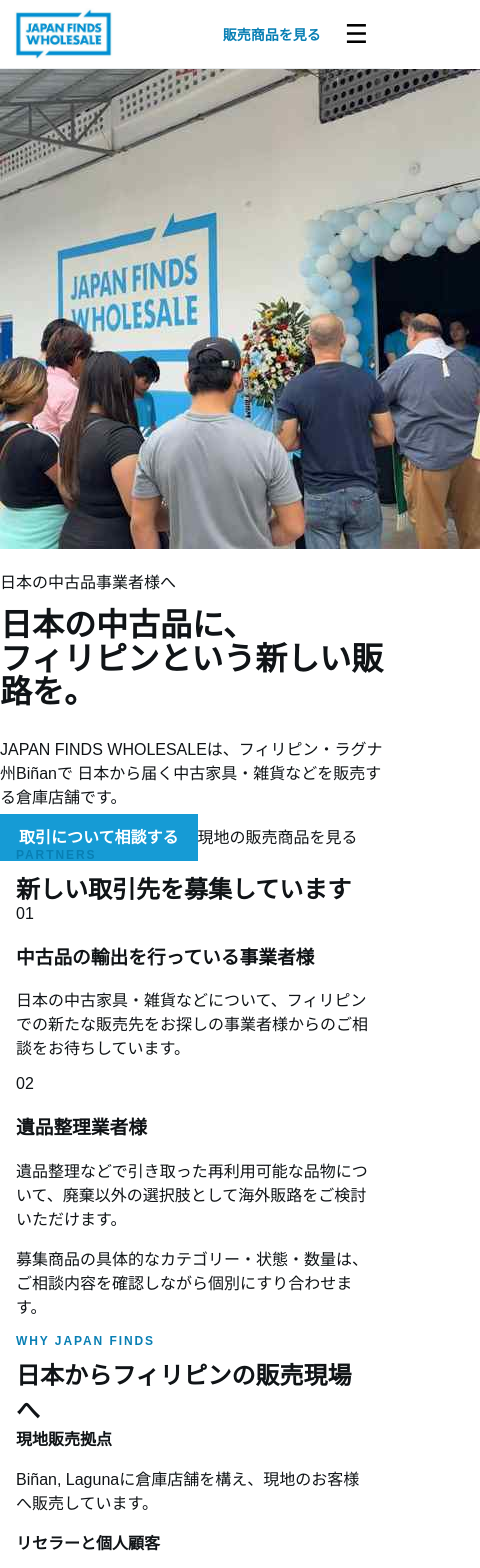
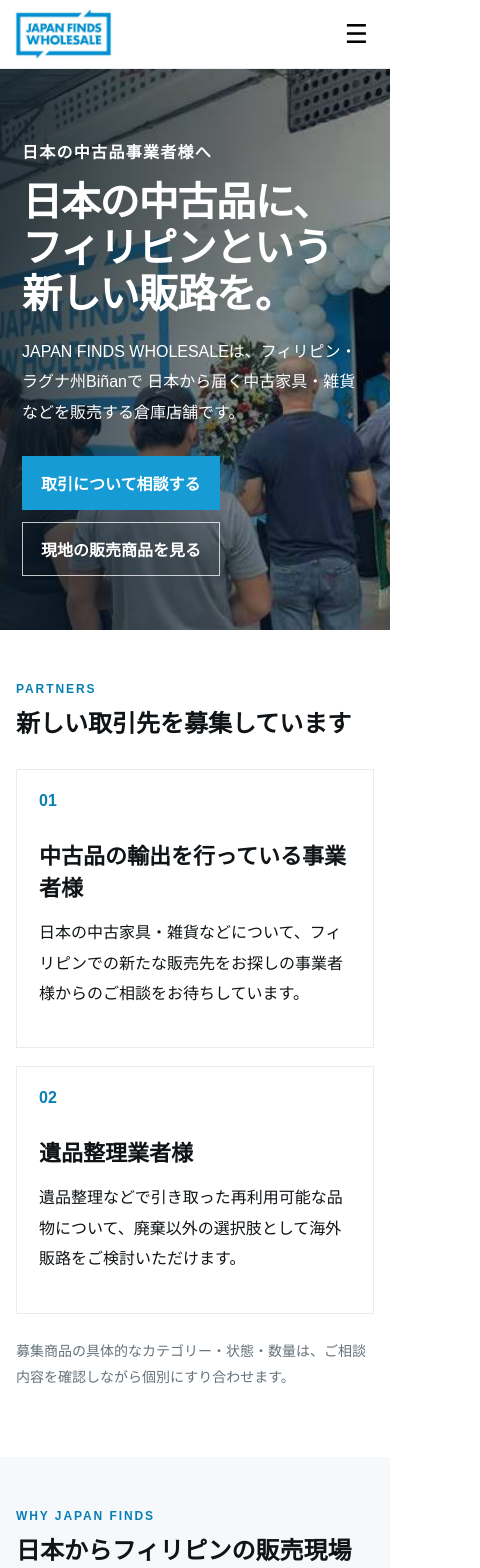
Before and after one commit to KEITAROHTAO/JAPANFINDSWHOLESALE, a Next.js app: page / in a window 390 px wide. Shown: the top 1568 px of the page, 480 px wide, since content can reach past the window. Built offline with nearby package versions, Linux system fonts and the light colour scheme; no server answers.

Commit message:
Add supplier site responsive styles

```diff
--- a/app/globals.css
+++ b/app/globals.css
@@ -126,3 +126,59 @@ h2 { font-size: clamp(24px, 3vw, 32px); margin: 0; }
   .seoIntro { padding-top: 38px; }
   .seoIntro p, .seoContent p, .prosePage p { font-size: 16px; }
 }
+
+
+/* Japanese supplier site */
+.jpSite { font-family: "Yu Gothic", "Hiragino Kaku Gothic ProN", "Noto Sans JP", Arial, sans-serif; }
+.jpHero { position: relative; min-height: 620px; display: flex; align-items: flex-end; overflow: hidden; }
+.jpHeroImage { position: absolute; inset: 0; width: 100%; height: 100%; object-fit: cover; object-position: center 48%; }
+.jpHeroShade { position: absolute; inset: 0; background: linear-gradient(90deg, rgba(7,23,34,.78), rgba(7,23,34,.30)); }
+.jpHeroContent { position: relative; z-index: 1; width: min(1180px, calc(100% - 44px)); margin: 0 auto; padding: 96px 0 72px; color: white; }
+.jpKicker { margin: 0 0 16px; font-weight: 800; letter-spacing: .08em; }
+.jpHeroContent h1 { max-width: 800px; margin: 0 0 20px; font-size: clamp(40px, 6vw, 72px); line-height: 1.15; letter-spacing: -.03em; }
+.jpHeroContent > p:not(.jpKicker) { max-width: 680px; font-size: 18px; line-height: 1.9; }
+.jpHeroActions { display: flex; flex-wrap: wrap; gap: 12px; margin-top: 28px; }
+.jpGhostButton { display: inline-flex; align-items: center; justify-content: center; border: 1px solid rgba(255,255,255,.75); padding: 14px 18px; font-weight: 800; color: white; }
+.jpGhostButton.dark { color: var(--black); border-color: var(--black); }
+.jpSection { padding-top: 72px; padding-bottom: 72px; }
+.jpSection > h2, .jpProse > h2 { margin-bottom: 24px; }
+.jpTwoCol, .jpThreeCol { display: grid; gap: 18px; margin-top: 30px; }
+.jpTwoCol { grid-template-columns: repeat(2, minmax(0, 1fr)); }
+.jpThreeCol { grid-template-columns: repeat(3, minmax(0, 1fr)); }
+.jpCard { border: 1px solid var(--line); padding: 30px; background: white; }
+.jpCardNo { display: inline-block; color: var(--blue-dark); font-weight: 900; margin-bottom: 28px; }
+.jpCard h3 { font-size: 22px; margin: 0 0 12px; }
+.jpCard p, .jpThreeCol p, .jpLead, .jpProse p, .jpNote { line-height: 1.9; }
+.jpBand { background: var(--soft); }
+.jpThreeCol > div { background: white; border-top: 4px solid var(--blue); padding: 26px; }
+.jpThreeCol strong { font-size: 20px; }
+.jpNote { margin-top: 24px; color: var(--muted); font-size: 14px; }
+.jpSteps { list-style: none; padding: 0; margin: 30px 0 0; display: grid; gap: 12px; }
+.jpSteps li { display: grid; grid-template-columns: 48px 1fr; gap: 18px; align-items: start; padding: 20px 0; border-bottom: 1px solid var(--line); }
+.jpSteps li > span { width: 40px; height: 40px; border-radius: 50%; display: grid; place-items: center; background: var(--blue); color: white; font-weight: 900; }
+.jpSteps strong { font-size: 18px; }
+.jpSteps p { margin: 6px 0 0; line-height: 1.8; }
+.jpSteps.compact { margin-bottom: 50px; }
+.jpCta { border-top: 1px solid var(--line); }
+.jpCta.inline { margin-top: 64px; padding: 36px; background: var(--soft); border-top: 0; }
+.jpProse { max-width: 900px; }
+.jpLead { font-size: 18px; }
+.jpFaq details { border-top: 1px solid var(--line); padding: 18px 0; }
+.jpFaq details:last-child { border-bottom: 1px solid var(--line); }
+.jpFaq summary { cursor: pointer; font-weight: 800; }
+.jpContactNotice { margin: 28px 0; padding: 22px; background: #fff8df; border: 1px solid #efd989; }
+.jpContactNotice p { margin-bottom: 0; }
+.jpContactForm { display: grid; gap: 18px; margin: 28px 0 40px; }
+.jpContactForm label { display: grid; gap: 8px; font-weight: 800; }
+.jpContactForm input, .jpContactForm select, .jpContactForm textarea { width: 100%; border: 1px solid #cfd8dd; padding: 12px; background: white; }
+.textLink { color: var(--blue-dark); font-weight: 800; }
+
+@media (max-width: 760px) {
+  .jpHero { min-height: 560px; }
+  .jpHeroContent { padding: 70px 0 54px; }
+  .jpHeroContent > p:not(.jpKicker) { font-size: 16px; }
+  .jpTwoCol, .jpThreeCol { grid-template-columns: 1fr; }
+  .jpSection { padding-top: 52px; padding-bottom: 52px; }
+  .jpCard { padding: 22px; }
+  .headerActions .textAction { display: none; }
+}
```
